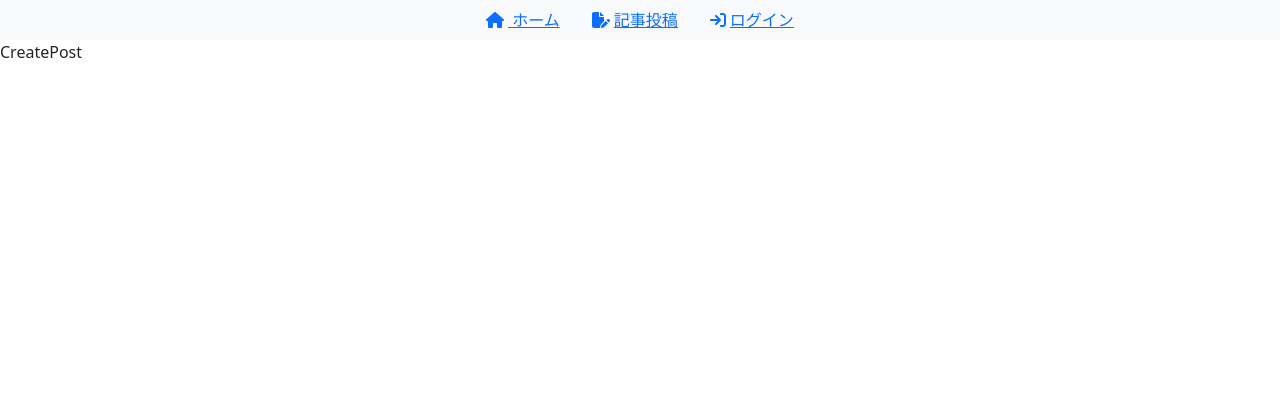
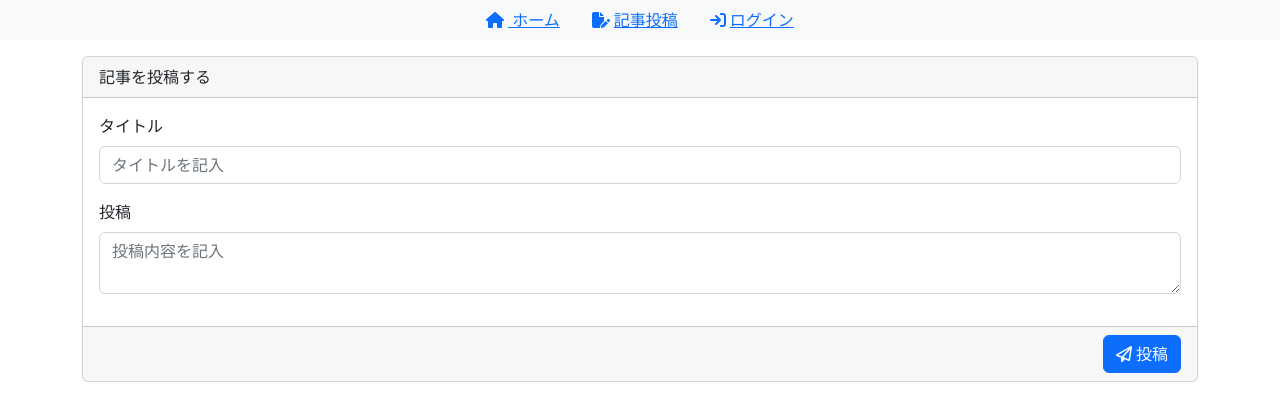
Before and after one commit to keieng/react-blog-firebase, a React (Create React App) app: page /createpost in a window 1280 px wide. Shown: the top 420 px of the page. Built offline with nearby package versions, Linux system fonts and the light colour scheme.

Commit message:
投稿画面作成

```diff
--- a/src/components/CreatePost.js
+++ b/src/components/CreatePost.js
@@ -1,7 +1,38 @@
+import { faPaperPlane } from "@fortawesome/free-regular-svg-icons";
+import { FontAwesomeIcon } from "@fortawesome/react-fontawesome";
 import React from "react";
+import { Button, Card, Container, Form } from "react-bootstrap";
 
 const CreatePost = () => {
-  return <div>CreatePost</div>;
+  return (
+    <Container>
+      <Form>
+        <Card>
+          <Card.Header>記事を投稿する</Card.Header>
+          <Card.Body>
+            <Form.Group className="mb-3" controlId="formBasicEmail">
+              <Form.Label>タイトル</Form.Label>
+              <Form.Control type="text" placeholder="タイトルを記入" />
+              {/* <Form.Text className="text-muted">
+                We'll never share your email with anyone else.
+              </Form.Text> */}
+            </Form.Group>
+
+            <Form.Group className="mb-3" controlId="formBasicPassword">
+              <Form.Label>投稿</Form.Label>
+              <Form.Control as="textarea" placeholder="投稿内容を記入" />
+            </Form.Group>
+          </Card.Body>
+          <Card.Footer className="text-end">
+            <Button variant="primary" /* onClick={} */>
+              <FontAwesomeIcon icon={faPaperPlane} className="me-1" />
+              投稿
+            </Button>
+          </Card.Footer>
+        </Card>
+      </Form>
+    </Container>
+  );
 };
 
 export default CreatePost;
--- a/src/components/Login.js
+++ b/src/components/Login.js
@@ -21,7 +21,7 @@ const Login = ({ setIsAuth }) => {
       <Card>
         <Card.Header>Login</Card.Header>
         <Card.Body></Card.Body>
-        <Card.Footer>
+        <Card.Footer className="text-end">
           <Button variant="primary" onClick={loginInWithGoogle}>
             <FontAwesomeIcon icon={faArrowRightToBracket} className="me-1" />
             Login
--- a/src/components/Navbar.js
+++ b/src/components/Navbar.js
@@ -11,7 +11,7 @@ import { Link } from "react-router-dom";
 const Navbar = ({ isAuth }) => {
   return (
     <Nav
-      className="justify-content-center bg-light"
+      className="justify-content-center bg-light mb-3"
       /* defaultActiveKey="/home" */ as="ul"
     >
       <Nav.Item as="li">
```
